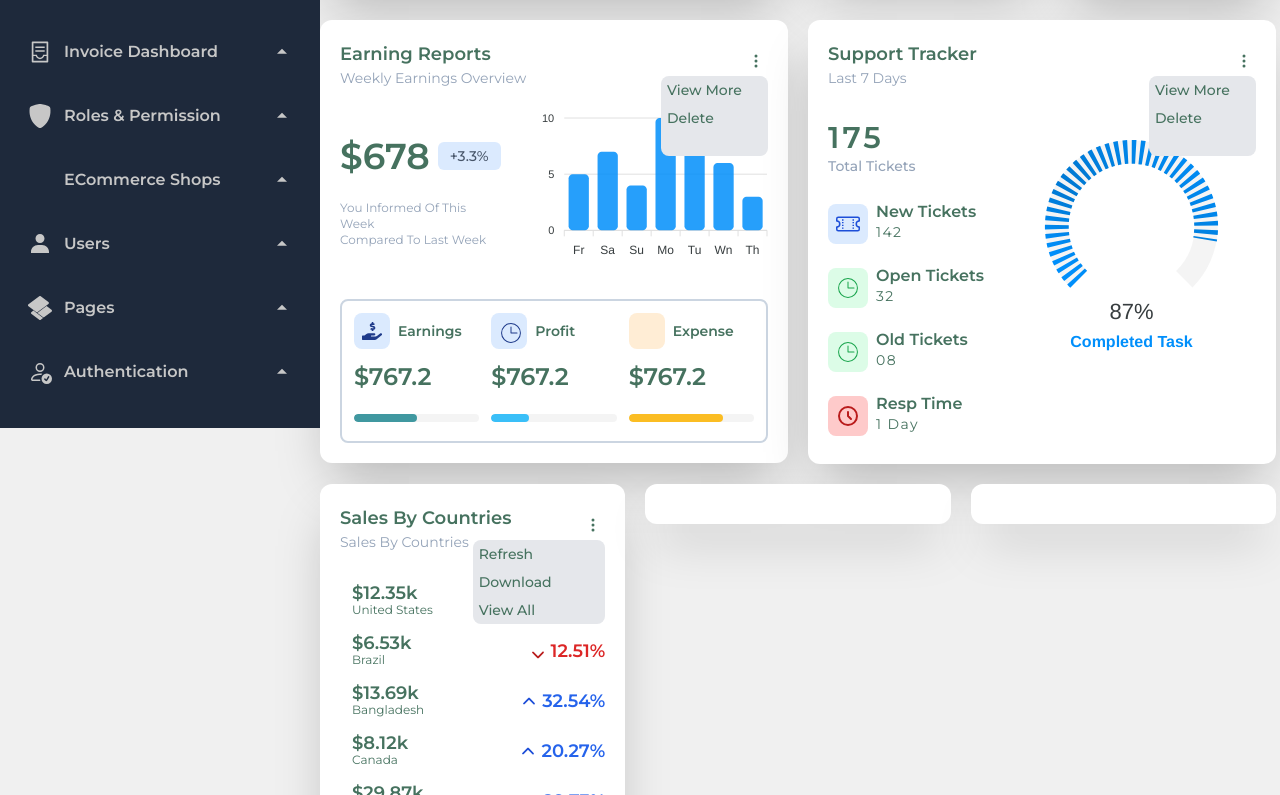
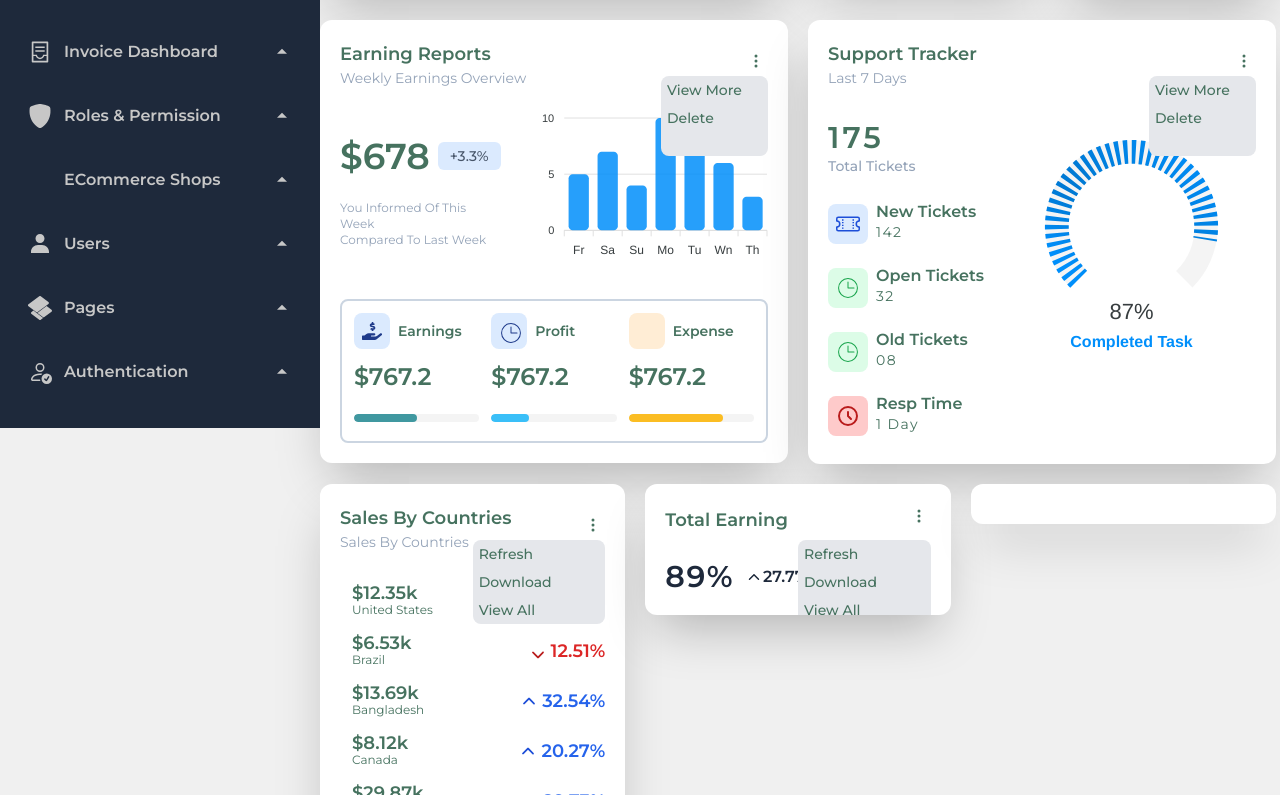
Before and after one commit to saifularafat/admin-dashboard-design, a React (Vite) app: page /dashboard/analytics in a window 1280 px wide. Shown: the part 372-1167 px from the top of the page. Built offline with nearby package versions, Linux system fonts and the light colour scheme; some icons are missing; a web font is replaced by a local one.

Commit message:
Total Earning is deaign start title is completet

```diff
--- a/src/pages/Dashboard/Analytics/TotalEarning.jsx
+++ b/src/pages/Dashboard/Analytics/TotalEarning.jsx
@@ -1,10 +1,41 @@
+import { BsThreeDotsVertical } from "react-icons/bs";
+import ShowButtonInfo from "../../../components/ThreeDotButton/ShowButtonInfo";
 import useTheme from "../../Shared/useTheme";
+import { useState } from "react";
+import { IoIosArrowUp } from "react-icons/io";
 
 const TotalEarning = () => {
+    const [showMenu, setShowMenu] = useState(false)
     const { isDarkMode } = useTheme();
     return (
         <div className={`${isDarkMode ? 'bg-slate-900' : 'bg-white'} text-accent shadow-2xl p-5 overflow-hidden rounded-xl`}>
-
+            <div className="flex items-center justify-between relative ">
+                <h3 className="text-lg font-semibold">Total Earning</h3>
+                <div className="">
+                    <button
+                        onClick={() => setShowMenu(!showMenu)}
+                        className="" >
+                        <BsThreeDotsVertical className="w-6 h-6 hover:bg-slate-300 hover:rounded-xl p-1 transition-all duration-200" />
+                    </button>
+                    {
+                        !showMenu &&
+                        <ShowButtonInfo
+                            btnLink1='' title1="refresh"
+                            btnLink2='' title2="Download"
+                            title3="view All" btnLink3=""
+                            XSite="left-1/2" YSite="top-9" />
+                    }
+                </div>
+            </div>
+            <div className="mt-6">
+                <div className="flex items-center gap-1 text-slate-800">
+                    <p className="text-3xl font-semibold tracking-wider">89%</p>
+                    <div className="flex items-center gap-[1px] pl-2">
+                        <IoIosArrowUp className="text-base font-semibold" />
+                        <span className=" font-semibold">27.77%</span>
+                    </div>
+                </div>
+            </div>
         </div>
     );
 };
```
